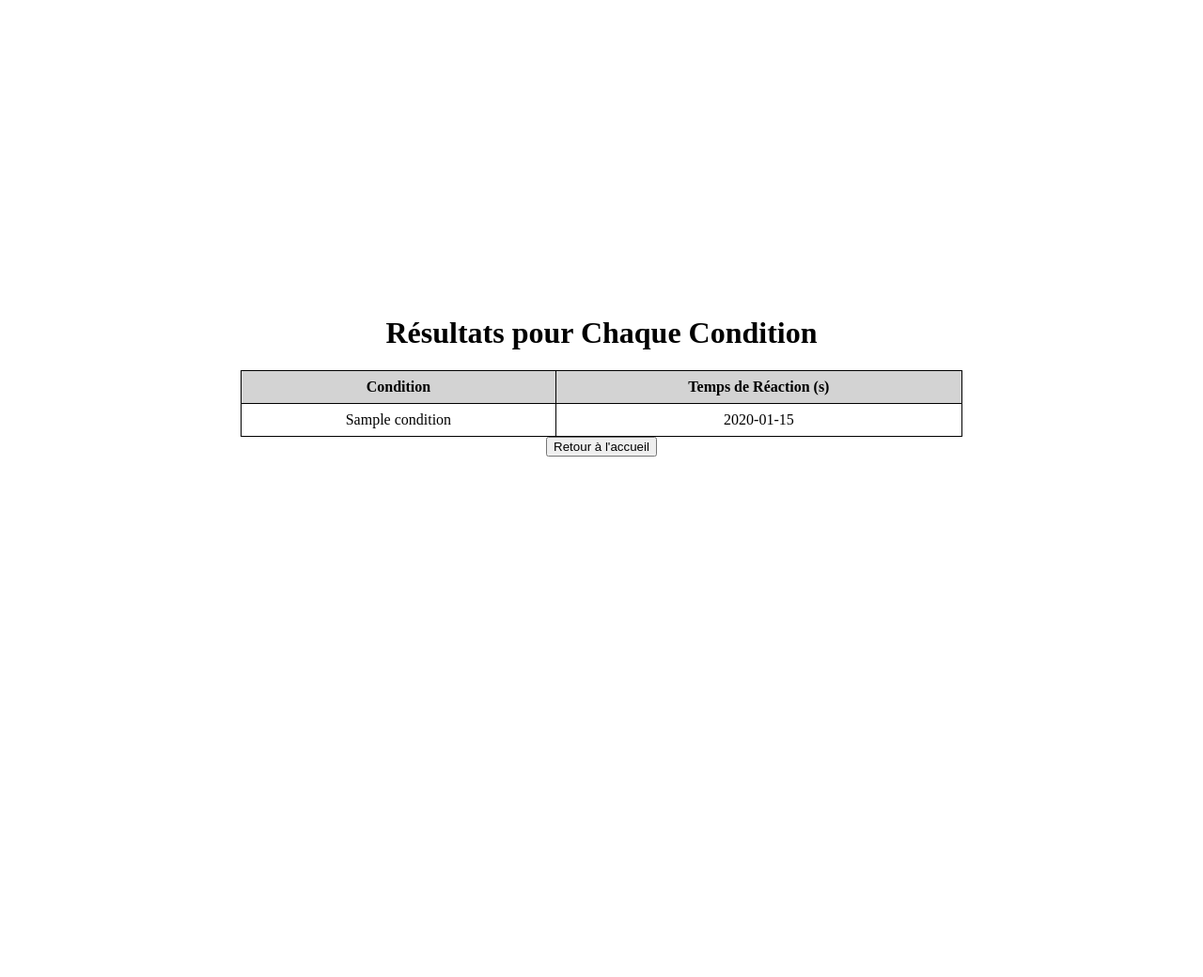
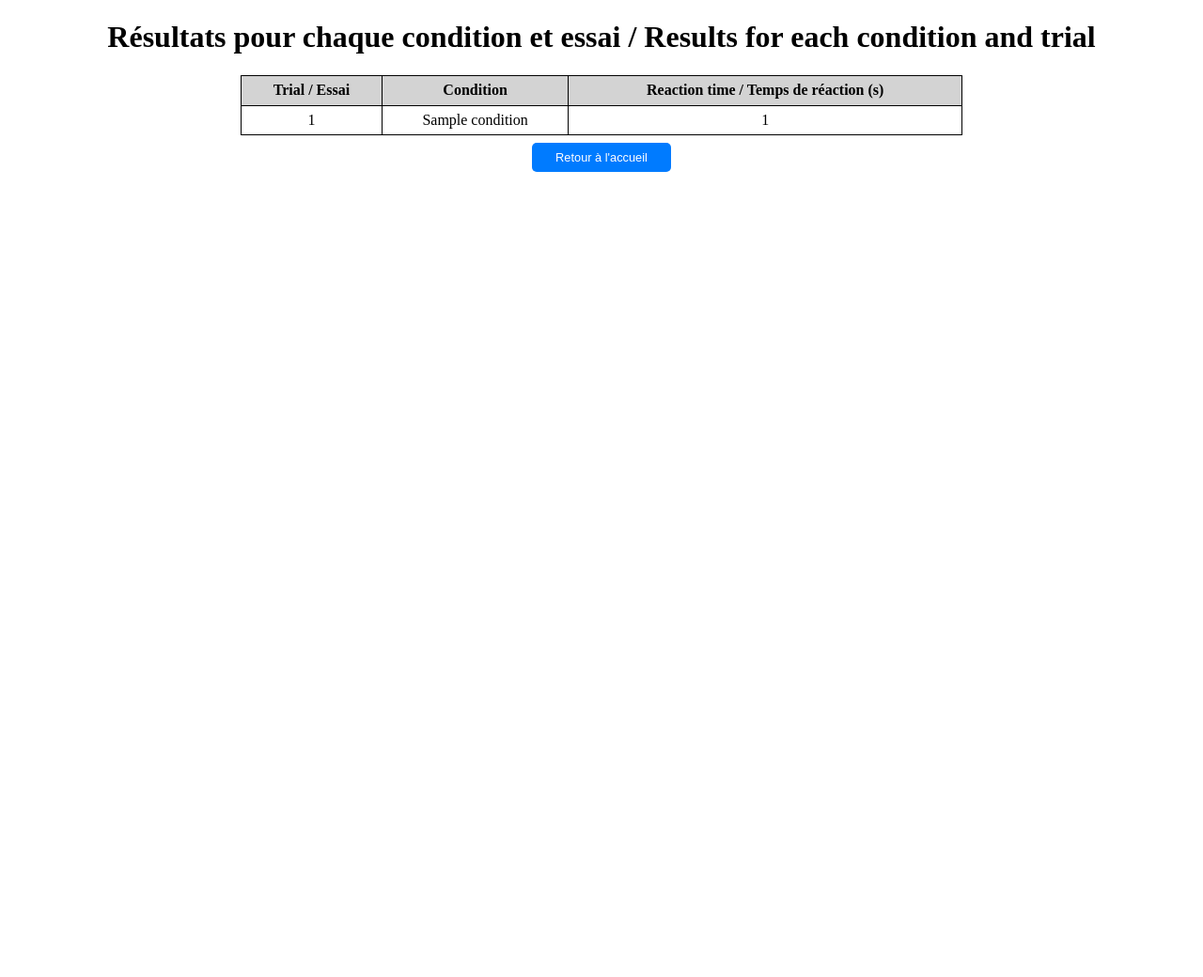
Before and after one commit to MedNadirRhazi/Hick-s-Law-Lab, a Flask app: template templates/results.html in a window 1280 px wide. Shown: the whole page at 94% size. Before the commit the page ends 486 px from the top, so only its background shows below. Run offline with Flask 3, Linux system fonts and the light colour scheme; the template is opened without the code that fills it: most values are stand-ins (such as "Sample title", 1, 10 or a date in 2020).

Commit message:
5 essai modification

```diff
--- a/app.py
+++ b/app.py
@@ -1,69 +1,70 @@
-from flask import Flask, render_template, request, redirect, url_for
+from flask import Flask, render_template, request, redirect, url_for, session
 import random
 import time
 
 app = Flask(__name__)
+app.secret_key = 'une_cle_secrete_tres_complexe'
 
 # Variable pour stocker l'heure de début du stimulus
 start_time = None
 
-results = {
+'''results = {
     "Condition 1": [],
     "Condition 2": [],
     "Condition 3": [],
     "Condition 4": []
-}
+}'''
 
 @app.route('/')
 def index():
     """Page d'accueil avec un bouton pour commencer le test"""
+    session.clear()
+    session['results'] = {
+        "Condition 1": [[] for _ in range(5)],
+        "Condition 2": [[] for _ in range(5)],
+        "Condition 3": [[] for _ in range(5)],
+        "Condition 4": [[] for _ in range(5)]
+    }
+    session['current_trial'] = 0
+    session['current_condition'] = 1
     return render_template('index.html')
 
-@app.route('/condition/1')
-def condition_1():
-    """Page pour attendre un délai aléatoire avant d'afficher le stimulus"""
-    global start_time
-    delay = random.uniform(2, 5)  # Délai aléatoire entre 2 et 5 secondes
-    return render_template('stimulus.html', delay=delay)
 
-@app.route('/condition/2')
-def condition_2():
-    """Affiche la page pour la condition 2 avec 2 carrés"""
-    return render_template('condition_2.html')
+@app.route('/start_experiment')
+def start_experiment():
+    return redirect(url_for('condition'))
 
-@app.route('/condition/3')
-def condition_3():
-    """Affiche la page pour la condition 3 avec 4 carrés"""
-    return render_template('condition_3.html')
+@app.route('/condition')
+def condition():
+    trial = session['current_trial']
+    condition_id = session['current_condition']
+    if trial >= 5:
+        return redirect(url_for('view_results'))
+    return render_template(f'condition_{condition_id}.html', trial=trial+1)
 
-@app.route('/condition/4')
-def condition_4():
-    """Affiche la page pour la condition 4 avec 8 carrés"""
-    return render_template('condition_4.html')
+@app.route('/react', methods=['POST'])
+def react():
+    start_time = request.form['start_time']
+    reaction_time = (time.time() * 1000) - float(start_time)
+    condition_key = f"Condition {session['current_condition']}"
 
-@app.route('/react/<int:condition_id>', methods=['POST'])
-def react(condition_id):
-    """Enregistre le temps de réaction pour une condition donnée"""
-    start_time = request.form.get('start_time', type=float)
-    reaction_time = (time.time() * 1000) - start_time
-    reaction_time_seconds = reaction_time / 1000
 
-    # Ajouter les résultats pour la condition spécifique
-    results[f"Condition {condition_id}"].append(reaction_time_seconds)
+    session['results'][condition_key][session['current_trial']].append(reaction_time / 1000)
 
-    if condition_id == 1:
-        return redirect(url_for('condition_2'))
-    elif condition_id == 2:
-        return redirect(url_for('condition_3'))
-    elif condition_id == 3:
-        return redirect(url_for('condition_4'))
+
+    next_condition = session['current_condition'] + 1
+    if next_condition > 4:
+        session['current_condition'] = 1
+        session['current_trial'] += 1
     else:
-        return redirect(url_for('view_results'))
+        session['current_condition'] = next_condition
+
+    return redirect(url_for('condition'))
 
 @app.route('/results')
 def view_results():
     """Affiche un tableau des résultats pour chaque condition"""
-    return render_template('results.html', results=results)
+    return render_template('results.html', results=session['results'])
 
 
 
--- a/templates/results.html
+++ b/templates/results.html
@@ -6,10 +6,10 @@
         body {
             display: flex;
             flex-direction: column;
-            justify-content: center;
+            justify-content: flex-start;
             align-items: center;
-            height: 100vh;
-            margin: 0;
+            height: 130vh;
+            margin: auto;
         }
 
         table {
@@ -19,37 +19,59 @@
 
         th, td {
             border: 1px solid black;
-            padding: 8px;
+            padding: 0.5vw;
             text-align: center;
         }
 
         th {
             background-color: lightgray;
         }
+
+        button {
+            margin-top: 1vh;
+            padding: 1vh 2vw; /* Padding vertical basé sur la hauteur du viewport, horizontal sur la largeur */
+            font-size: 1.6vh; /* Taille de police relative à la hauteur de la fenêtre */
+            cursor: pointer;
+            border: none; /* Enlève la bordure par défaut */
+            background-color: #007BFF; /* Couleur de fond pour le bouton, choisis une couleur adaptée */
+            color: white; /* Couleur du texte */
+            border-radius: 5px; /* Coins arrondis */
+            transition: background-color 0.3s; /* Transition pour effet au survol */
+        }
+
+        button:hover {
+            background-color: #0056b3; /* Changement de couleur au survol */
+        }
     </style>
 </head>
 <body>
-    <h1>Résultats pour Chaque Condition</h1>
+    <h1>Résultats pour chaque condition et essai / Results for each condition and trial</h1>
     <table>
         <thead>
             <tr>
+                <th>Trial / Essai</th>
                 <th>Condition</th>
-                <th>Temps de Réaction (s)</th>
+                <th>Reaction time / Temps de réaction (s)</th>
             </tr>
         </thead>
         <tbody>
-            {% for condition, times in results.items() %}
-                {% for time in times %}
+            {% for essai in range(1, 6) %}
+                {% for condition, trials in results.items() %}
+                    {% if trials|length >= essai %}
+                        {% for time in trials[essai - 1] %}
                             <tr>
+                                <td>{{ essai }}</td>
                                 <td>{{ condition }}</td>
                                 <td>{{ time }}</td>
                             </tr>
                         {% endfor %}
+                    {% endif %}
+                {% endfor %}
             {% endfor %}
         </tbody>
     </table>
-</body>
     <form action="{{ url_for('index') }}">
         <button type="submit">Retour à l'accueil</button>
     </form>
+</body>
 </html>
```
Also changed, not shown: templates/condition_1.html (renamed from templates/stimulus.html, +7 -7 lines), templates/condition_2.html (+6 -6 lines), templates/condition_3.html (+6 -6 lines), templates/condition_4.html (+6 -6 lines), templates/index.html (+14 -4 lines). Lines whose indentation alone changed are shown as unchanged.
